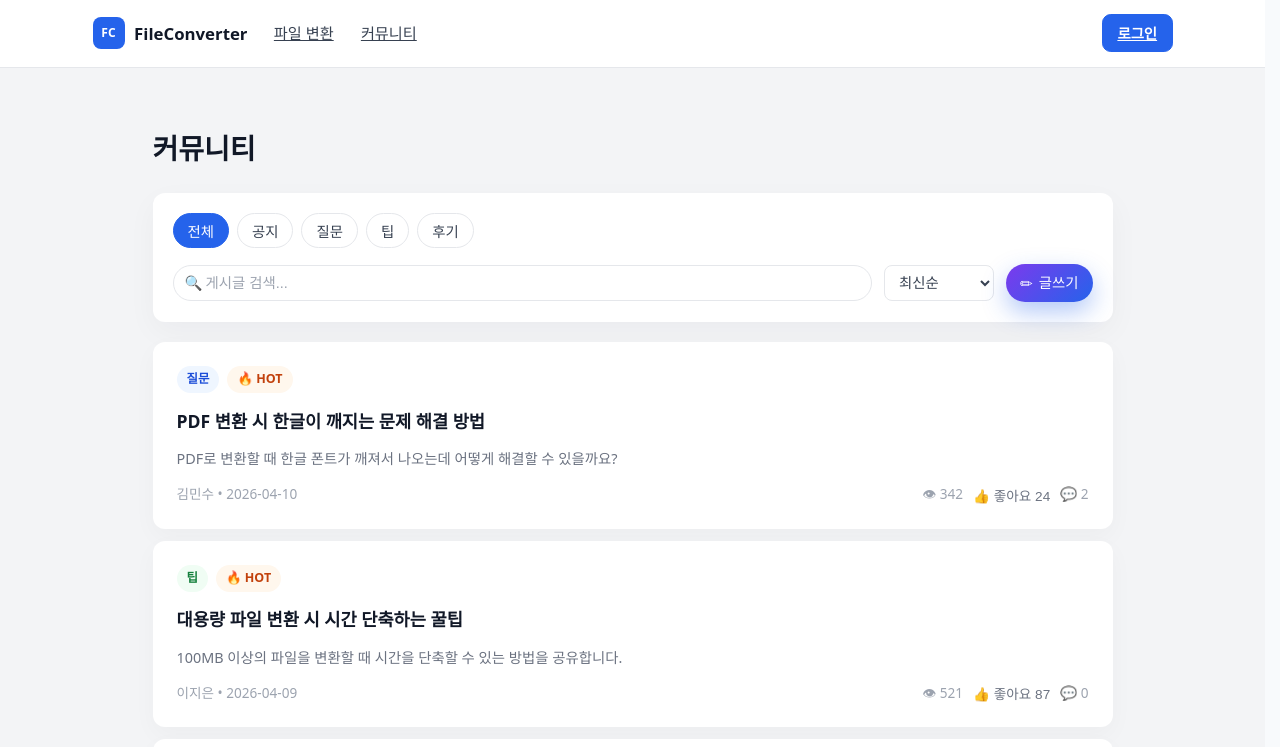
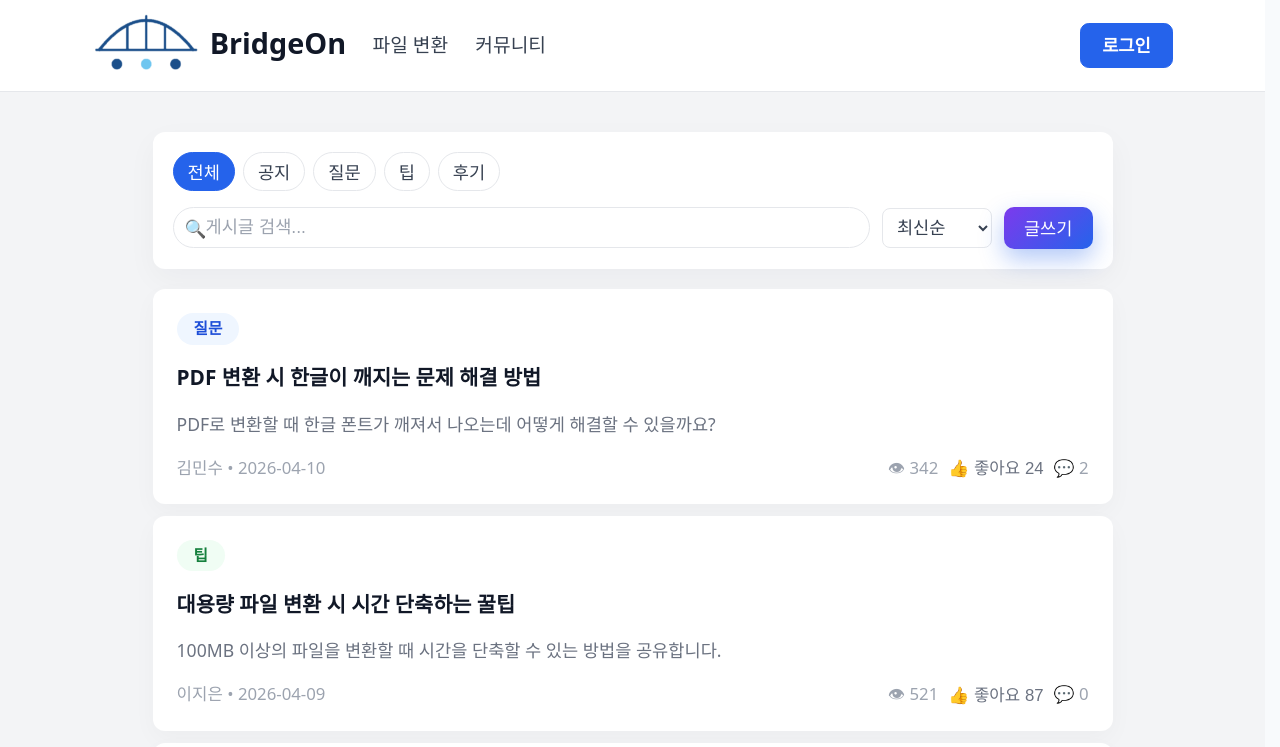
Before and after one commit to HALAZIAAA/Frontend, a React (Vite) app: page /community in a window 1280 px wide. Shown: the top 747 px of the page. Built offline with nearby package versions, Linux system fonts and the light colour scheme.

Commit message:
comumunity font size

```diff
--- a/src/components/community/PostCard.tsx
+++ b/src/components/community/PostCard.tsx
@@ -34,7 +34,6 @@ function PostCard({ post }: PostCardProps) {
     <article className="post-card" onClick={handleClick}>
       <div className="post-card-top">
         <span className={getCategoryBadgeClass(post.category)}>{post.category}</span>
-        {post.isHot && <span className="post-card-hot-badge">🔥 HOT</span>}
       </div>
 
       <div className="post-card-middle">
--- a/src/components/layout/Navbar.tsx
+++ b/src/components/layout/Navbar.tsx
@@ -1,4 +1,5 @@
 import { Link } from 'react-router-dom'
+import BridgeOnLogo from '../../assets/BridgeOnLogo.png'
 
 type NavbarProps = {
   menuItems: string[]
@@ -11,10 +12,8 @@ function Navbar({ menuItems, loginLabel = '로그인' }: NavbarProps) {
       <nav className="navbar-container" aria-label="주요 메뉴">
         <div className="navbar-logo-area">
           <Link className="navbar-logo-link" to="/" aria-label="FileConverter 홈으로 이동">
-            <span className="navbar-logo-mark" aria-hidden="true">
-              FC
-            </span>
-            <span className="navbar-logo-text">FileConverter</span>
+            <img src={BridgeOnLogo} alt="BridgeOn 로고" className="navbar-logo-image" />
+            <span className="navbar-logo-text">BridgeOn</span>
           </Link>
         </div>
 
--- a/src/pages/community/CommunityPage.tsx
+++ b/src/pages/community/CommunityPage.tsx
@@ -51,7 +51,6 @@ function CommunityPage() {
       <Navbar menuItems={['파일 변환', '커뮤니티']} />
 
       <main className="community-main">
-        <h1 className="community-title">커뮤니티</h1>
 
         <section className="community-filter-card" aria-label="커뮤니티 필터 및 검색">
           <div className="community-category-tabs" role="tablist" aria-label="게시글 카테고리">
@@ -94,7 +93,6 @@ function CommunityPage() {
             </select>
 
             <Link to="/community/write" className="community-write-button">
-              <span className="community-write-button-icon">✏</span>
               글쓰기
             </Link>
           </div>
--- a/src/styles/auth.css
+++ b/src/styles/auth.css
@@ -7,7 +7,7 @@
 }
 
 .auth-card {
-  width: min(100%, 420px);
+  width: min(100%, 520px);
   border: 1px solid #e5e7eb;
   border-radius: 1rem;
   background-color: #ffffff;
@@ -25,7 +25,7 @@
 
 .social-login-button {
   width: 100%;
-  height: 2.7rem;
+  height: 3.7rem;
   border: 1px solid #d1d5db;
   border-radius: 0.65rem;
   background-color: #ffffff;
@@ -102,7 +102,7 @@
   width: 100%;
   border: 1px solid #d1d5db;
   border-radius: 0.65rem;
-  padding: 0.74rem 0.78rem;
+  padding: 0.9rem 0.9rem;
   background-color: #ffffff;
   color: #111827;
   font-size: 0.95rem;
@@ -142,7 +142,7 @@
   align-items: center;
   gap: 0.45rem;
   color: #4b5563;
-  font-size: 0.88rem;
+  font-size: 1rem;
   font-weight: 500;
 }
 
@@ -150,7 +150,7 @@
   border: none;
   background: transparent;
   color: #2563eb;
-  font-size: 0.88rem;
+  font-size: 1rem;
   font-weight: 600;
   cursor: pointer;
   padding: 0;
@@ -163,9 +163,9 @@
   border-radius: 0.65rem;
   background-color: #2563eb;
   color: #ffffff;
-  font-size: 1rem;
+  font-size: 1.3rem;
   font-weight: 700;
-  padding: 0.74rem 0.8rem;
+  padding: 0.9rem 0.8rem;
   cursor: pointer;
   transition: background-color 0.2s ease, border-color 0.2s ease;
 }
@@ -190,12 +190,12 @@
   margin: 1rem 0 0;
   text-align: center;
   color: #6b7280;
-  font-size: 0.92rem;
+  font-size: 1.1rem;
 }
 
 .auth-switch-link {
   color: #2563eb;
-  font-weight: 600;
+  font-weight: 800;
   text-decoration: none;
 }
 
--- a/src/styles/community-detail.css
+++ b/src/styles/community-detail.css
@@ -14,7 +14,7 @@
   align-items: center;
   gap: 4px;
   color: #6b7280;
-  font-size: 0.9rem;
+  font-size: 1.1rem;
   text-decoration: none;
   margin-bottom: 24px;
 }
@@ -44,7 +44,7 @@
   justify-content: center;
   padding: 4px 10px;
   border-radius: 999px;
-  font-size: 0.78rem;
+  font-size: 0.98rem;
   font-weight: 600;
 }
 
@@ -80,7 +80,7 @@
   padding: 6px 12px;
   border-radius: 8px;
   background-color: #ffffff;
-  font-size: 0.85rem;
+  font-size: 1.05rem;
   font-weight: 500;
   cursor: pointer;
   transition: background-color 0.12s ease;
@@ -105,7 +105,7 @@
 }
 
 .post-detail-title {
-  font-size: 1.4rem;
+  font-size: 1.6rem;
   font-weight: 700;
   color: #111827;
   margin-bottom: 10px;
@@ -116,7 +116,7 @@
   flex-wrap: wrap;
   gap: 8px;
   align-items: center;
-  font-size: 0.85rem;
+  font-size: 1.05rem;
   color: #9ca3af;
   margin-bottom: 20px;
 }
@@ -140,7 +140,7 @@
   gap: 6px;
   padding: 8px 18px;
   border-radius: 999px;
-  font-size: 0.88rem;
+  font-size: 1.08rem;
   font-weight: 500;
   cursor: pointer;
   transition: background-color 0.12s ease, border-color 0.12s ease;
@@ -178,7 +178,7 @@
 }
 
 .post-detail-content {
-  font-size: 0.95rem;
+  font-size: 1.15rem;
   color: #374151;
   line-height: 1.75;
   white-space: pre-wrap;
@@ -192,7 +192,7 @@
 }
 
 .comment-section-title {
-  font-size: 1.1rem;
+  font-size: 1.3rem;
   font-weight: 700;
   color: #111827;
   margin-bottom: 20px;
@@ -225,16 +225,16 @@
 .comment-author {
   font-weight: 700;
   color: #111827;
-  font-size: 0.9rem;
+  font-size: 1.1rem;
 }
 
 .comment-date {
-  font-size: 0.85rem;
+  font-size: 1.05rem;
   color: #9ca3af;
 }
 
 .comment-content {
-  font-size: 0.9rem;
+  font-size: 1.1rem;
   color: #374151;
   line-height: 1.6;
 }
@@ -243,7 +243,7 @@
   display: flex;
   gap: 10px;
   margin-top: 8px;
-  font-size: 0.8rem;
+  font-size: 1.0rem;
 }
 
 .comment-action-button {
@@ -264,7 +264,7 @@
   border-radius: 8px;
   border: 1px solid #e5e7eb;
   padding: 8px 10px;
-  font-size: 0.9rem;
+  font-size: 1.1rem;
   resize: vertical;
   min-height: 80px;
 }
@@ -282,7 +282,7 @@
   padding: 6px 12px;
   border-radius: 8px;
   border: 1px solid #e5e7eb;
-  font-size: 0.85rem;
+  font-size: 1.05rem;
   cursor: pointer;
 }
 
@@ -314,7 +314,7 @@
   border-radius: 8px;
   border: 1px solid #e5e7eb;
   padding: 10px 12px;
-  font-size: 0.9rem;
+  font-size: 1.1rem;
   resize: vertical;
   min-height: 100px;
 }
@@ -323,7 +323,7 @@
   padding: 60px 0;
   text-align: center;
   color: #9ca3af;
-  font-size: 0.95rem;
+  font-size: 1.15rem;
 }
 
 .post-detail-not-found a {
--- a/src/styles/community-write.css
+++ b/src/styles/community-write.css
@@ -14,7 +14,7 @@
   align-items: center;
   gap: 4px;
   color: #6b7280;
-  font-size: 0.9rem;
+  font-size: 1.1rem;
   text-decoration: none;
   margin-bottom: 24px;
 }
@@ -27,7 +27,7 @@
 }
 
 .write-title {
-  font-size: 1.6rem;
+  font-size: 1.8rem;
   font-weight: 700;
   color: #111827;
   margin-bottom: 28px;
@@ -44,7 +44,7 @@
 
 .form-label {
   display: block;
-  font-size: 0.95rem;
+  font-size: 1.15rem;
   font-weight: 600;
   color: #111827;
   margin-bottom: 8px;
@@ -57,7 +57,7 @@
   border: 1px solid #e5e7eb;
   border-radius: 8px;
   padding: 12px 16px;
-  font-size: 0.95rem;
+  font-size: 1.15rem;
   color: #111827;
   background-color: #ffffff;
   outline: none;
@@ -91,7 +91,7 @@
   color: #374151;
   border: 1px solid #f3f4f6;
   cursor: pointer;
-  font-size: 0.95rem;
+  font-size: 1.15rem;
   font-weight: 600;
 }
 
@@ -102,7 +102,7 @@
   color: #ffffff;
   border: 1px solid #2563eb;
   cursor: pointer;
-  font-size: 0.95rem;
+  font-size: 1.15rem;
   font-weight: 600;
 }
 
--- a/src/styles/community.css
+++ b/src/styles/community.css
@@ -10,7 +10,7 @@
 }
 
 .community-title {
-  font-size: 1.75rem;
+  font-size: 1.95rem;
   font-weight: 700;
   color: #111827;
   margin-bottom: 24px;
@@ -37,7 +37,7 @@
   border: 1px solid #e5e7eb;
   background-color: #ffffff;
   color: #374151;
-  font-size: 0.9rem;
+  font-size: 1.1rem;
   cursor: pointer;
   transition: background-color 0.15s ease, color 0.15s ease, border-color 0.15s ease;
 }
@@ -66,7 +66,7 @@
   top: 50%;
   transform: translateY(-50%);
   color: #9ca3af;
-  font-size: 0.9rem;
+  font-size: 1.1rem;
   pointer-events: none;
 }
 
@@ -75,7 +75,7 @@
   padding: 9px 12px 9px 32px;
   border-radius: 999px;
   border: 1px solid #e5e7eb;
-  font-size: 0.9rem;
+  font-size: 1.1rem;
   color: #111827;
   outline: none;
 }
@@ -95,7 +95,7 @@
   border-radius: 8px;
   border: 1px solid #e5e7eb;
   background-color: #ffffff;
-  font-size: 0.9rem;
+  font-size: 1.1rem;
   color: #374151;
 }
 
@@ -103,12 +103,12 @@
   display: inline-flex;
   align-items: center;
   gap: 6px;
-  padding: 8px 14px;
-  border-radius: 999px;
+  padding: 8px 20px;
+  border-radius: 10px;
   border: none;
   background-image: linear-gradient(135deg, #7c3aed, #2563eb);
   color: #ffffff;
-  font-size: 0.9rem;
+  font-size: 1.1rem;
   font-weight: 500;
   cursor: pointer;
   text-decoration: none;
@@ -116,7 +116,7 @@
 }
 
 .community-write-button-icon {
-  font-size: 0.95rem;
+  font-size: 1.15rem;
 }
 
 .community-post-list {
@@ -128,7 +128,7 @@
   padding: 40px 0;
   text-align: center;
   color: #9ca3af;
-  font-size: 0.95rem;
+  font-size: 1.15rem;
 }
 
 .post-card {
@@ -161,9 +161,9 @@
   display: inline-flex;
   align-items: center;
   justify-content: center;
-  padding: 4px 10px;
+  padding: 4px 17px;
   border-radius: 999px;
-  font-size: 0.78rem;
+  font-size: 0.98rem;
   font-weight: 600;
 }
 
@@ -187,28 +187,20 @@
   color: #6d28d9;
 }
 
-.post-card-hot-badge {
-  padding: 4px 10px;
-  border-radius: 999px;
-  font-size: 0.78rem;
-  font-weight: 600;
-  background-color: #fff7ed;
-  color: #c2410c;
-}
 
 .post-card-middle {
   margin-bottom: 12px;
 }
 
 .post-card-title {
-  font-size: 1.1rem;
+  font-size: 1.3rem;
   font-weight: 700;
   color: #111827;
   margin-bottom: 4px;
 }
 
 .post-card-preview {
-  font-size: 0.9rem;
+  font-size: 1.1rem;
   color: #6b7280;
   overflow: hidden;
   text-overflow: ellipsis;
@@ -220,7 +212,7 @@
   justify-content: space-between;
   align-items: center;
   gap: 12px;
-  font-size: 0.85rem;
+  font-size: 1.05rem;
   color: #9ca3af;
 }
 
@@ -233,7 +225,7 @@
   border: none;
   background-color: transparent;
   color: #6b7280;
-  font-size: 0.85rem;
+  font-size: 1.05rem;
   cursor: pointer;
   padding: 0;
 }
@@ -251,7 +243,7 @@
   border-radius: 8px;
   border: 1px solid #e5e7eb;
   background-color: #ffffff;
-  font-size: 0.85rem;
+  font-size: 1.05rem;
   color: #374151;
   cursor: pointer;
   transition: background-color 0.12s ease, color 0.12s ease, border-color 0.12s ease;
--- a/src/styles/navbar.css
+++ b/src/styles/navbar.css
@@ -27,23 +27,15 @@
   text-decoration: none;
 }
 
-.navbar-logo-mark {
-  width: 2rem;
-  height: 2rem;
-  border-radius: 0.5rem;
-  background-color: #2563eb;
-  color: #ffffff;
-  display: inline-flex;
-  align-items: center;
-  justify-content: center;
-  font-size: 0.75rem;
-  font-weight: 700;
-  letter-spacing: 0.02em;
+.navbar-logo-image {
+  height: 3.5rem;
+  width: auto;
+  display: block;
 }
 
 .navbar-logo-text {
   color: #111827;
-  font-size: 1.05rem;
+  font-size: 1.8rem;
   font-weight: 700;
 }
 
@@ -66,11 +58,12 @@
   border: none;
   background: transparent;
   color: #374151;
-  font-size: 0.95rem;
+  font-size: 1.2rem;
   font-weight: 500;
   padding: 0.45rem 0.65rem;
   border-radius: 0.45rem;
   cursor: pointer;
+  text-decoration: none;
   transition: background-color 0.2s ease, color 0.2s ease;
 }
 
@@ -89,11 +82,12 @@
   border: 1px solid #2563eb;
   background-color: #2563eb;
   color: #ffffff;
-  font-size: 0.9rem;
+  font-size: 1.1rem;
   font-weight: 600;
-  padding: 0.45rem 0.9rem;
+  padding: 0.5rem 1.3rem;
   border-radius: 0.55rem;
   cursor: pointer;
+  text-decoration: none;
   transition: background-color 0.2s ease, border-color 0.2s ease;
 }
 
```
Also changed, not shown: src/assets/BridgeOnLogo.png (added).
